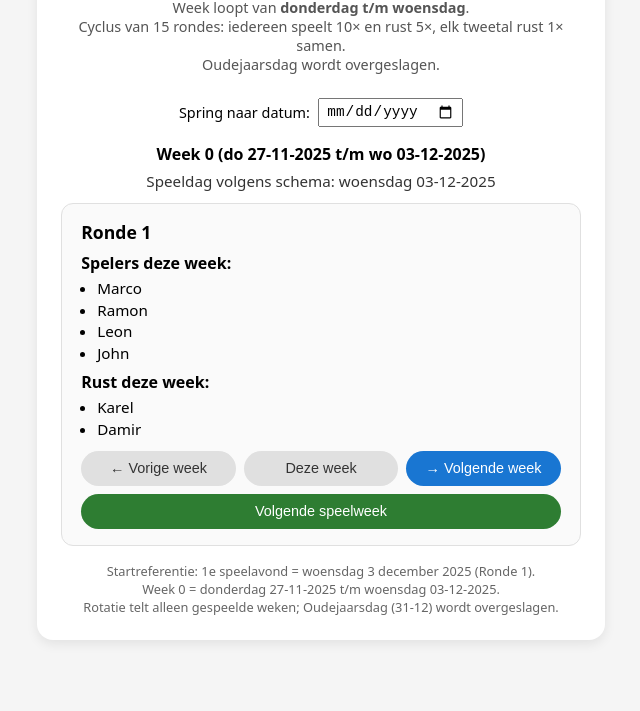
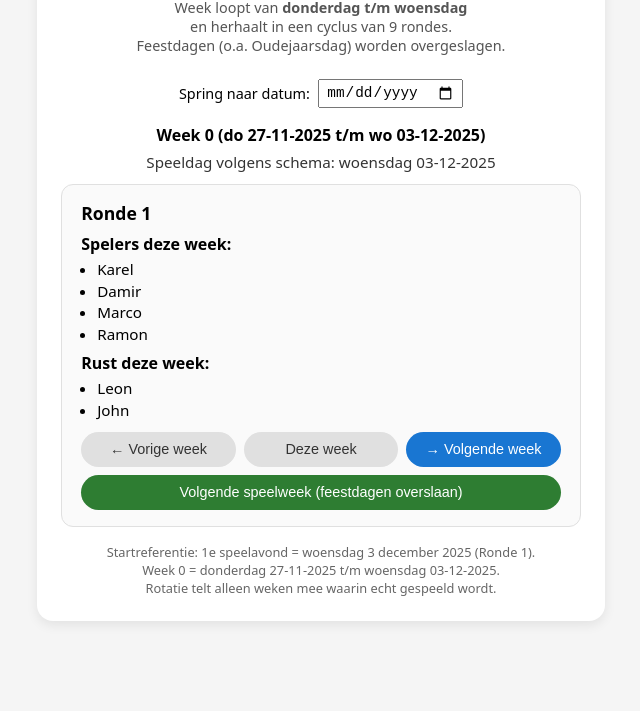
Before and after one commit to karelvanderwaarde/Speelschema-padel, a plain HTML site: page index.html in a window 1280 px wide. Shown: the part 89-800 px from the top of the page, without its empty margins (319-959 px from the left). Drawn offline with Linux system fonts and the light colour scheme.

Commit message:
Update index.html

```diff
--- a/index.html
+++ b/index.html
@@ -2,11 +2,8 @@
 <html lang="nl">
 <head>
   <meta charset="UTF-8">
-  <title>Speelschema padel</title>
+  <title>Speelschema Karel & co</title>
   <meta name="viewport" content="width=device-width, initial-scale=1">
-  <meta name="theme-color" content="#1976d2">
-  <link rel="manifest" href="manifest.webmanifest">
-  <link rel="icon" href="icons/icon-192.png">
   <style>
     body {
       font-family: system-ui, -apple-system, BlinkMacSystemFont, "Segoe UI", sans-serif;
@@ -127,11 +124,11 @@
 </head>
 <body>
   <div class="app">
-    <h1>Speelschema padel</h1>
+    <h1>Speelschema</h1>
     <div class="subtitle">
-      Week loopt van <strong>donderdag t/m woensdag</strong>.<br>
-      Cyclus van 15 rondes: iedereen speelt 10× en rust 5×, elk tweetal rust 1× samen.<br>
-      Oudejaarsdag wordt overgeslagen.
+      Week loopt van <strong>donderdag t/m woensdag</strong><br>
+      en herhaalt in een cyclus van 9 rondes.<br>
+      Feestdagen (o.a. Oudejaarsdag) worden overgeslagen.
     </div>
 
     <div class="controls">
@@ -159,52 +156,29 @@
         <button id="prevWeekBtn" class="secondary">&larr; Vorige week</button>
         <button id="thisWeekBtn" class="secondary">Deze week</button>
         <button id="nextWeekBtn">&rarr; Volgende week</button>
-        <button id="nextPlayWeekBtn" class="special">Volgende speelweek</button>
+        <button id="nextPlayWeekBtn" class="special">Volgende speelweek (feestdagen overslaan)</button>
       </div>
     </div>
 
     <div class="small">
       Startreferentie: 1e speelavond = woensdag 3 december 2025 (Ronde 1).<br>
       Week 0 = donderdag 27-11-2025 t/m woensdag 03-12-2025.<br>
-      Rotatie telt alleen gespeelde weken; Oudejaarsdag (31-12) wordt overgeslagen.
+      Rotatie telt alleen weken mee waarin echt gespeeld wordt.
     </div>
   </div>
 
   <script>
-    // 15-ronden-cyclus op basis van rust-koppels:
-    // K = Karel, D = Damir, M = Marco, R = Ramon, L = Leon, J = John
-    // Hier direct met namen uitgewerkt:
+    // Rotatie van 9 rondes
     const rounds = [
-      // 1: rust Karel & Damir
-      { round: 1,  plays: ["Marco", "Ramon", "Leon", "John"],       rests: ["Karel", "Damir"] },
-      // 2: rust Marco & Ramon
-      { round: 2,  plays: ["Karel", "Damir", "Leon", "John"],       rests: ["Marco", "Ramon"] },
-      // 3: rust Karel & Leon
-      { round: 3,  plays: ["Damir", "Marco", "Ramon", "John"],      rests: ["Karel", "Leon"] },
-      // 4: rust Damir & Marco
-      { round: 4,  plays: ["Karel", "Ramon", "Leon", "John"],       rests: ["Damir", "Marco"] },
-      // 5: rust Karel & Ramon
-      { round: 5,  plays: ["Damir", "Marco", "Leon", "John"],       rests: ["Karel", "Ramon"] },
-      // 6: rust Damir & Leon
-      { round: 6,  plays: ["Karel", "Marco", "Ramon", "John"],      rests: ["Damir", "Leon"] },
-      // 7: rust Karel & John
-      { round: 7,  plays: ["Damir", "Marco", "Ramon", "Leon"],      rests: ["Karel", "John"] },
-      // 8: rust Damir & Ramon
-      { round: 8,  plays: ["Karel", "Marco", "Leon", "John"],       rests: ["Damir", "Ramon"] },
-      // 9: rust Marco & John
-      { round: 9,  plays: ["Karel", "Damir", "Ramon", "Leon"],      rests: ["Marco", "John"] },
-      // 10: rust Ramon & Leon
-      { round: 10, plays: ["Karel", "Damir", "Marco", "John"],      rests: ["Ramon", "Leon"] },
-      // 11: rust Damir & John
-      { round: 11, plays: ["Karel", "Marco", "Ramon", "Leon"],      rests: ["Damir", "John"] },
-      // 12: rust Marco & Leon
-      { round: 12, plays: ["Karel", "Damir", "Ramon", "John"],      rests: ["Marco", "Leon"] },
-      // 13: rust Ramon & John
-      { round: 13, plays: ["Karel", "Damir", "Marco", "Leon"],      rests: ["Ramon", "John"] },
-      // 14: rust Karel & Marco
-      { round: 14, plays: ["Damir", "Ramon", "Leon", "John"],       rests: ["Karel", "Marco"] },
-      // 15: rust Leon & John
-      { round: 15, plays: ["Karel", "Damir", "Marco", "Ramon"],     rests: ["Leon", "John"] },
+      { round: 1, plays: ["Karel", "Damir", "Marco", "Ramon"], rests: ["Leon", "John"] },
+      { round: 2, plays: ["Karel", "Damir", "Leon", "John"], rests: ["Marco", "Ramon"] },
+      { round: 3, plays: ["Marco", "Ramon", "Leon", "John"], rests: ["Karel", "Damir"] },
+      { round: 4, plays: ["Karel", "Damir", "Marco", "Leon"], rests: ["Ramon", "John"] },
+      { round: 5, plays: ["Karel", "Marco", "Ramon", "John"], rests: ["Damir", "Leon"] },
+      { round: 6, plays: ["Damir", "Ramon", "Leon", "John"], rests: ["Karel", "Marco"] },
+      { round: 7, plays: ["Karel", "Damir", "Marco", "John"], rests: ["Ramon", "Leon"] },
+      { round: 8, plays: ["Karel", "Ramon", "Leon", "John"], rests: ["Damir", "Marco"] },
+      { round: 9, plays: ["Damir", "Marco", "Ramon", "Leon"], rests: ["Karel", "John"] }
     ];
 
     const MS_PER_DAY = 24 * 60 * 60 * 1000;
@@ -217,20 +191,38 @@
       return new Date(d.getFullYear(), d.getMonth(), d.getDate());
     }
 
-    // Alleen Oudejaarsdag wordt als "geen speelweek" gezien
+    // Bepaal of de speeldag (woensdag) een feestdag is die we overslaan
     function isSkippedMatchDate(matchDate) {
       const d = matchDate.getDate();
       const m = matchDate.getMonth() + 1;
-      if (d === 31 && m === 12) return true; // Oudejaarsdag
+
+      // Oudejaarsdag
+      if (d === 31 && m === 12) return true;
+
+      // Nieuwjaarsdag (1 jan) – als die ooit op woensdag valt
+      if (d === 1 && m === 1) return true;
+
+      // Koningsdag (27 april)
+      if (d === 27 && m === 4) return true;
+
+      // Bevrijdingsdag (5 mei)
+      if (d === 5 && m === 5) return true;
+
+      // Kerst (25 & 26 december)
+      if (m === 12 && (d === 25 || d === 26)) return true;
+
+      // Eventueel later uit te breiden met beweeglijke feestdagen (Pasen, Hemelvaart, Pinksteren)
       return false;
     }
 
+    // Bereken speeldatum (woensdag) van een weekIndex
     function getMatchDateForWeekIndex(weekIndex) {
       const weekStart = new Date(baseWeekStart.getTime() + weekIndex * 7 * MS_PER_DAY);
       return new Date(weekStart.getTime() + 6 * MS_PER_DAY); // woensdag
     }
 
-    // Telt hoeveel weken tot weekIndex-1 een "skip" hebben
+    // Telt hoeveel weken tussen 0 en weekIndex-1 een feestdag-speeldag hadden
+    // (Die tellen niet mee in de ronde-rotatie)
     function countSkippedWeeksUpTo(weekIndex) {
       if (weekIndex <= 0) return 0;
       let skipped = 0;
@@ -241,7 +233,7 @@
       return skipped;
     }
 
-    // Bepaal welke ronde bij een week hoort, rekening houdend met skip-weeks
+    // Bepaal de ronde voor een gegeven weekIndex (alleen voor weken die geen feestdag zijn)
     function getRoundForWeekIndex(weekIndex) {
       if (weekIndex < 0) weekIndex = 0;
       const skipped = countSkippedWeeksUpTo(weekIndex);
@@ -254,6 +246,7 @@
       return new Date(baseWeekStart.getTime() + weekIndex * 7 * MS_PER_DAY);
     }
 
+    // Bepaal huidige weekIndex o.b.v. vandaag
     function getCurrentWeekIndex(today = new Date()) {
       const t = toMidnight(today);
       const base = toMidnight(baseWeekStart);
@@ -291,9 +284,10 @@
       restsList.innerHTML = "";
 
       if (isSkip) {
-        roundTitle.textContent = "Geen speelronde (Oudejaarsdag)";
+        // Feestdag: geen speelronde
+        roundTitle.textContent = "Geen speelronde (feestdag)";
         noMatch.style.display = "block";
-        noMatch.textContent = "Deze woensdag is Oudejaarsdag. Er wordt deze week niet gespeeld en de rotatie schuift door naar de volgende week.";
+        noMatch.textContent = "Deze woensdag is een feestdag (bijv. Oudejaarsdag, Koningsdag of Kerst). Er wordt deze week niet gespeeld en de rotatie schuift door naar de volgende week.";
         playsBlock.style.display = "none";
         restsBlock.style.display = "none";
       } else {
@@ -317,6 +311,7 @@
       }
     }
 
+    // Navigatie-knoppen
     document.getElementById("prevWeekBtn").addEventListener("click", () => {
       currentWeekIndex--;
       render();
@@ -332,8 +327,10 @@
       render();
     });
 
+    // Volgende speelweek (feestdagen overslaan)
     document.getElementById("nextPlayWeekBtn").addEventListener("click", () => {
       let idx = currentWeekIndex + 1;
+      // zoek de eerstvolgende week waarvan de speeldag geen feestdag is
       while (true) {
         const matchDate = getMatchDateForWeekIndex(idx);
         if (!isSkippedMatchDate(matchDate)) {
@@ -345,6 +342,7 @@
       }
     });
 
+    // Datumkiezer: spring naar de week waar de gekozen datum in valt
     document.getElementById("datePicker").addEventListener("change", (e) => {
       if (!e.target.value) return;
       const parts = e.target.value.split("-");
@@ -357,17 +355,12 @@
       const diffDays = Math.floor((selected - base) / MS_PER_DAY);
       let weekIndex = Math.floor(diffDays / 7);
 
-      if (weekIndex < 0) weekIndex = 0;
+      if (weekIndex < 0) weekIndex = 0; // voor de zekerheid niet vóór het startpunt
       currentWeekIndex = weekIndex;
       render();
     });
 
-    if ("serviceWorker" in navigator) {
-      window.addEventListener("load", () => {
-        navigator.serviceWorker.register("service-worker.js").catch(console.error);
-      });
-    }
-
+    // Initial render
     render();
   </script>
 </body>
```
